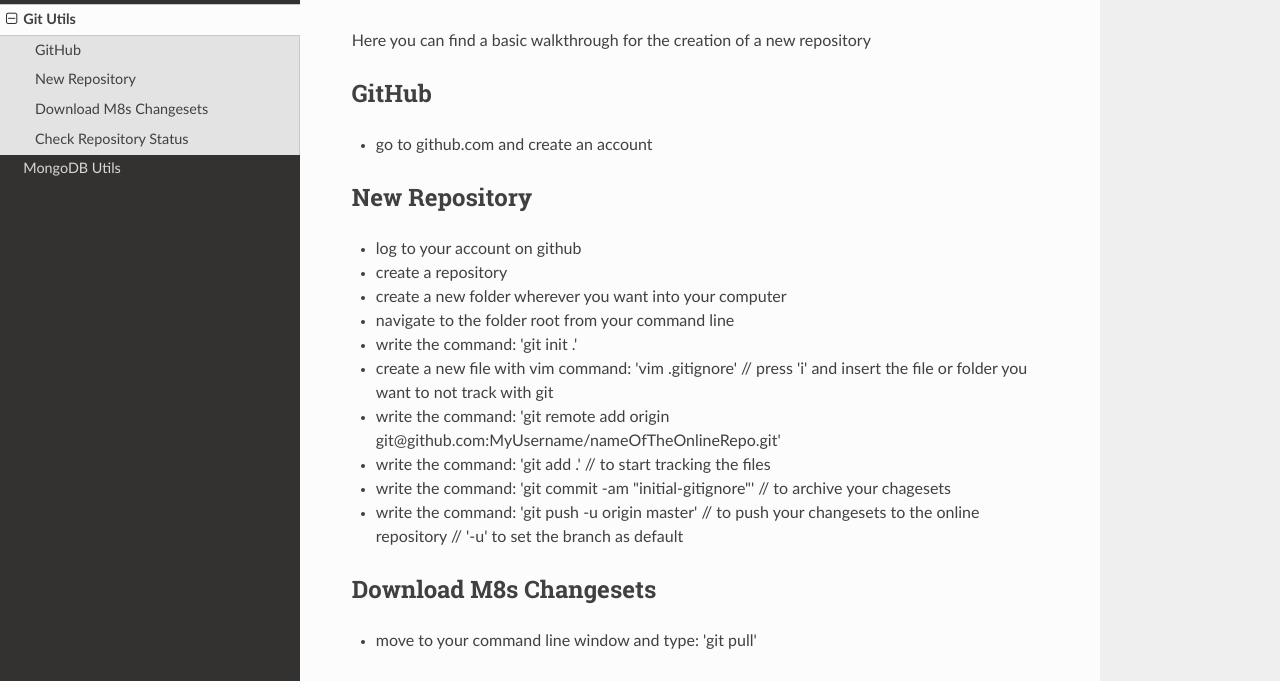
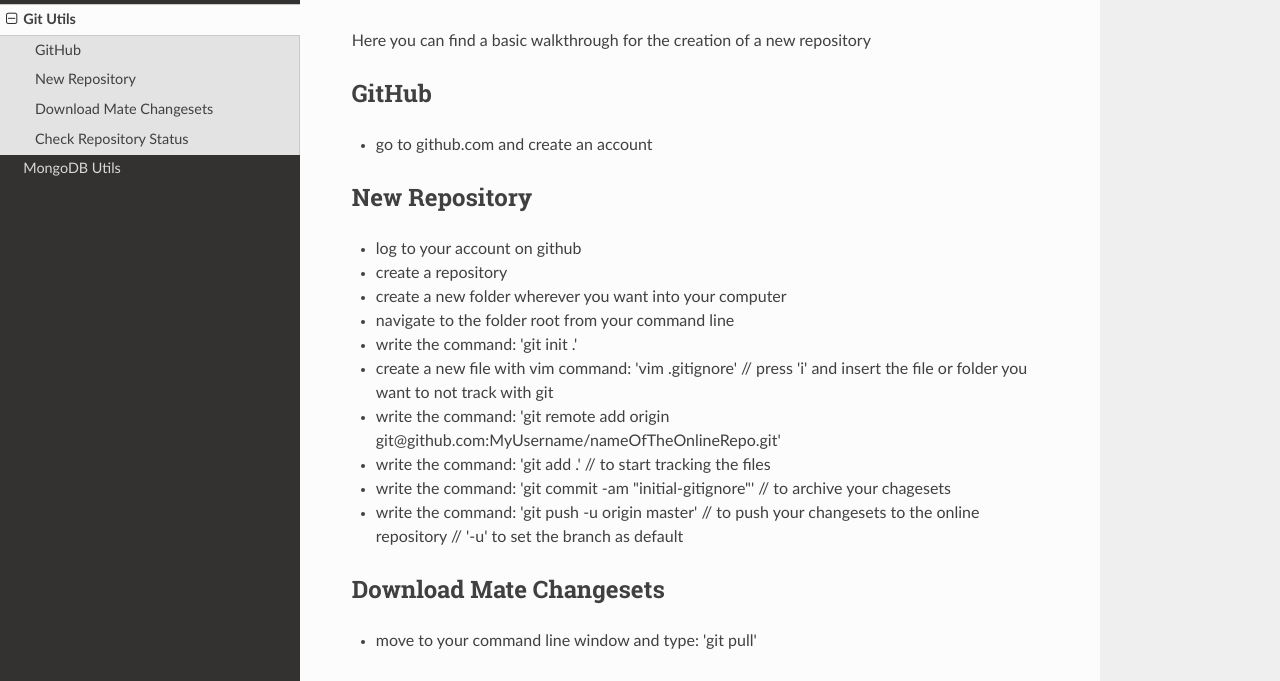
Before and after one commit to ColmeSH/utils, an MkDocs documentation site: the page built from docs/git.md, in a window 1280 px wide and 1041 px high. Shown: the part 131-812 px from the top of the window. Built offline with MkDocs 1.6.1, drawn with Linux system fonts in a browser that asks for light colours; nearby versions of some CDN libraries; old or Windows-style settings are respelled for this version of MkDocs.

Commit message:
little fix on git docu

```diff
--- a/docs/git.md
+++ b/docs/git.md
@@ -17,7 +17,7 @@
 - write the command: 'git commit -am "initial-gitignore"' // to archive your chagesets
 - write the command: 'git push -u origin master' // to push your changesets to the online repository // '-u' to set the branch as default
 
-## Download M8s Changesets
+## Download Mate Changesets
 - move to your command line window and type: 'git pull'
 
 ## Check Repository Status
```
